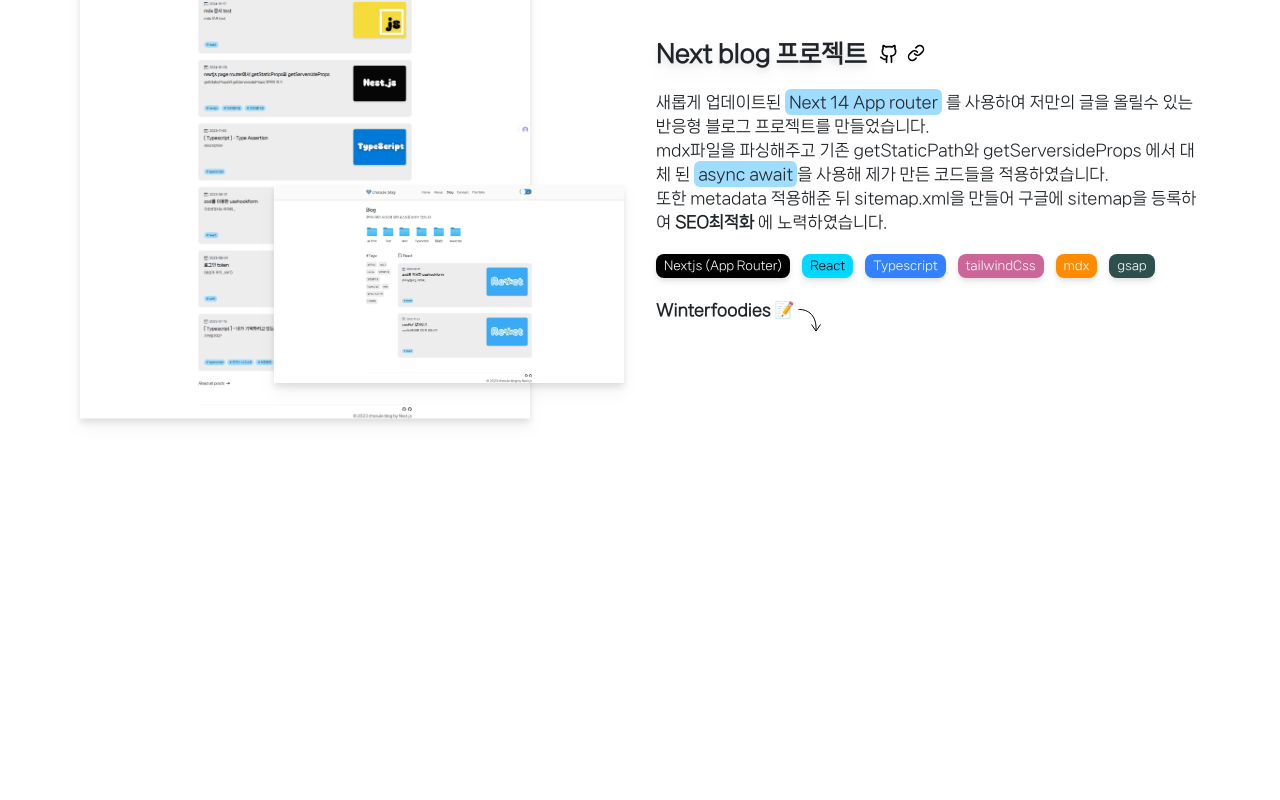
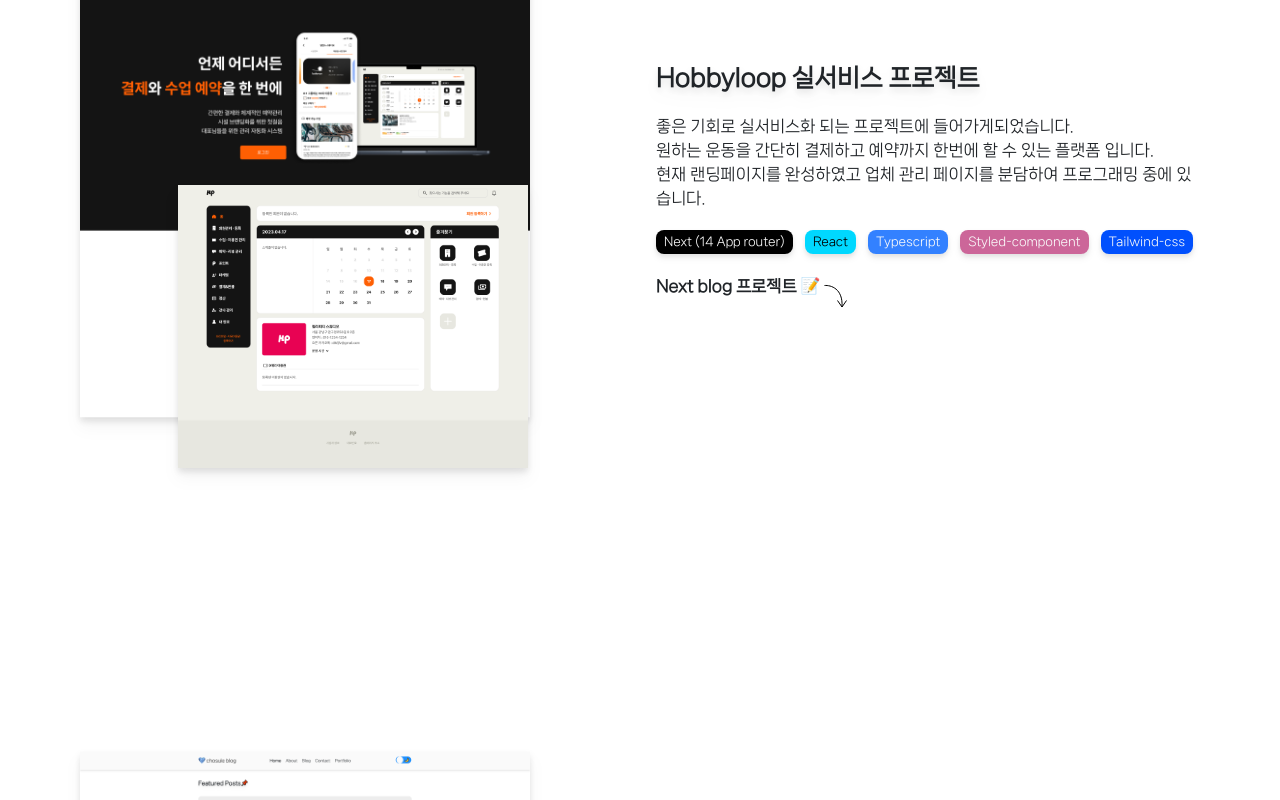
Before and after one commit to chosule/portfolio, a Next.js app: page / in a window 1280 px wide. Shown: the part 1047-1847 px from the top of the page. Built offline with nearby package versions, Linux system fonts and the light colour scheme.

Commit message:
✨Add: hobbyloop 추가

```diff
--- a/src/app/page.tsx
+++ b/src/app/page.tsx
@@ -5,6 +5,7 @@ import AdService from "@/components/Adservice";
 import WinterFoodies from "@/components/WinterFoodies";
 import Blog from "@/components/Blog";
 import ContactMe from "@/components/ContactMe";
+import Hobbyloop from "@/components/Hobbyloop";
 
 export const metadata: Metadata = {
   title: "portfolio chosule",
@@ -16,6 +17,7 @@ export default function PortfolioPage() {
     <>
       <div className="relative w-full px-10">
         <Intro />
+        <Hobbyloop />
         <Blog />
         <WinterFoodies />
         <AdService />
--- a/src/components/Blog.tsx
+++ b/src/components/Blog.tsx
@@ -70,6 +70,7 @@ export default function Blog() {
         <div className="flex gap-3 items-center">
           <Title>Next blog 프로젝트</Title>
           <IconLink
+            siteLinkDisplay
             gitLink="https://github.com/chosule/blog_next"
             siteLink="https://chosule-blog.vercel.app/"
           />
--- a/src/components/ContactMe.tsx
+++ b/src/components/ContactMe.tsx
@@ -4,7 +4,7 @@ import Wrap from "./ui/Wrap";
 
 export default function ContactMe() {
   return (
-    <Wrap id="contactMe" className="flex-col items-center">
+    <Wrap id="contactMe" className="flex-col items-center md:w-auto w-full">
       <ul className="flex md:h-60 h-40 w-[px] md:w-[506px] flex-col gap-3 overflow-hidden bg-cover rounded-xl bg-neutral-50 p-8 contact-me-shadow justify-around">
         <li className="">
           <h3 className="font-bold text-lg dark:text-neutral-900">김초슬</h3>
--- a/src/components/Header.tsx
+++ b/src/components/Header.tsx
@@ -31,7 +31,7 @@ export default function Header() {
           scrolled ? "backdrop-blur" : "bg-primary"
         } -translate-x-1/2 transform shadow-md`}
       ></div>
-      <nav className="fixed left-1/2 z-20 flex w-full max-w-[1200px] -translate-x-1/2 transform py-6 gap-36 md:px-5 md:pl-0 md:pr-0 pl-5 pr-20">
+      <nav className="fixed left-1/2 z-20 flex w-full max-w-[1200px] -translate-x-1/2 transform py-6 gap-36 md:px-5 md:pl-0 md:pr-0 pl-5 pr-3">
         <ul className="flex justify-between w-full h-full items-center">
           <li>
             <Link href="#" target="_blank">
--- /dev/null
+++ b/src/components/Hobbyloop.tsx
@@ -0,0 +1,94 @@
+"use client";
+import ImageWrap from "./ui/ImageWrap";
+import Wrap from "./ui/Wrap";
+import hobbyloopImg1 from "../../public/img/hobbyloopImg1.png";
+import hobbyloopImg2 from "../../public/img/hobbyloopImg2.png";
+import { useInView } from "react-intersection-observer";
+import { useEffect } from "react";
+import gsap from "gsap";
+import TextWrap from "./ui/TextWrap";
+import Title from "./ui/Title";
+import IconLink from "./ui/IconLink";
+import Text from "./ui/Text";
+import StackWrap from "./ui/StackWrap";
+import AnchorLink from "./ui/AnchorLink";
+
+const stackItems = [
+  {
+    text: "Next (14 App router)",
+    color: "text-neutral-50",
+    bgColor: "bg-neutral-900",
+  },
+  { text: "React", color: "text-neutral-900", bgColor: "bg-[#00d8ff]" },
+  { text: "Typescript", color: "text-neutral-50", bgColor: "bg-[#3381ff]" },
+  {
+    text: "Styled-component",
+    color: "text-neutral-50",
+    bgColor: "bg-[#CC6699]",
+  },
+  {
+    text: "Tailwind-css",
+    color: "text-neutral-50",
+    bgColor: "bg-[#0150fd]",
+  },
+];
+export default function Hobbyloop() {
+  const { ref, inView } = useInView({
+    triggerOnce: true,
+    delay: 500,
+    threshold: 0.5,
+  });
+  useEffect(() => {
+    inView ? fadeIn() : fadeOut();
+  }, [inView]);
+
+  const fadeIn = () => {
+    gsap.to(".articles-fade-in", {
+      duration: 1,
+      opacity: 1,
+      y: 0,
+      ease: "power4.out",
+      stagger: {
+        amount: 1,
+      },
+    });
+  };
+
+  const fadeOut = () => {
+    gsap.to(".articles-fade-in", {
+      duration: 1,
+      opacity: 0,
+      y: 100,
+      ease: "power4.out",
+    });
+  };
+
+  return (
+    <Wrap
+      id="hobbyloop"
+      ref={ref}
+      className="md:grid-cols-2 grid-cols-1 h-full items-center"
+    >
+      <ImageWrap
+        imageTop={hobbyloopImg1}
+        imageBottom={hobbyloopImg2}
+        right="md:right-[96px]"
+      />
+      <TextWrap>
+        <div>
+          <Title>Hobbyloop 실서비스 프로젝트</Title>
+        </div>
+        <Text>
+          좋은 기회로 실서비스화 되는 프로젝트에 들어가게되었습니다. <br />
+          원하는 운동을 간단히 결제하고 예약까지 한번에 할 수 있는 플랫폼
+          입니다.
+          <br />
+          현재 랜딩페이지를 완성하였고 업체 관리 페이지를 분담하여 프로그래밍
+          중에 있습니다.
+        </Text>
+        <StackWrap stackItems={stackItems} />
+        <AnchorLink text="Next blog 프로젝트 📝" href="#chosuleblog" />
+      </TextWrap>
+    </Wrap>
+  );
+}
--- a/src/components/Intro.tsx
+++ b/src/components/Intro.tsx
@@ -56,7 +56,7 @@ export default function Intro() {
         프론트엔드 개발자에게 있어 중요하다고 생각합니다.
       </SubTitle>
       <ImQuotesRight className="text-2xl dark:text-neutral-50 place-self-end" />
-      <AnchorLink text="포트폴리오 보기📝" href="#chosuleblog" />
+      <AnchorLink text="포트폴리오 보기📝" href="#hobbyloop" />
     </Wrap>
   );
 }
--- a/src/components/WinterFoodies.tsx
+++ b/src/components/WinterFoodies.tsx
@@ -81,12 +81,9 @@ export default function WinterFoodies() {
       <TextWrap>
         <div className="flex gap-3 items-center">
           <Title>WinterFoodies 사이드 프로젝트</Title>
-          <IconLink
-            gitLink="https://github.com/chosule/winter_foodies"
-            siteLink="#"
-          />
+          <IconLink gitLink="https://github.com/chosule/winter_foodies" />
         </div>
-        <WinterFoodiesComet />
+        {/* <WinterFoodiesComet /> */}
         <Text className="leading-loose flex-[0.8]">
           백엔드 1명과 프론트 개발 1명(저) , 총 두명으로 이루어진 <br />
           <span className="strong">포트폴리오용 사이드 프로젝트</span> 입니다.
--- a/src/components/ui/IconLink.tsx
+++ b/src/components/ui/IconLink.tsx
@@ -1,21 +1,26 @@
-import Link from "next/link"
-import {Github,LinkIcon} from "../../../public/img/LinkIcon"
+import Link from "next/link";
+import { Github, LinkIcon } from "../../../public/img/LinkIcon";
 
-
-type Props ={
-    gitLink:string;
-    siteLink:string;
-}
-export default function IconLink({gitLink,siteLink}:Props) {
-
-     return(
+type Props = {
+  gitLink: string;
+  siteLink?: string;
+  siteLinkDisplay?: boolean;
+};
+export default function IconLink({
+  gitLink,
+  siteLink,
+  siteLinkDisplay,
+}: Props) {
+  return (
     <div className="flex gap-2">
       <Link href={`${gitLink}`} target="_blank">
-                <Github/>
+        <Github />
       </Link>
+      {siteLinkDisplay && (
         <Link href={`${siteLink}`} target="_blank">
-                <LinkIcon/>
+          <LinkIcon />
         </Link>
+      )}
     </div>
-     )
+  );
 }
--- a/src/components/ui/ImageWrap.tsx
+++ b/src/components/ui/ImageWrap.tsx
@@ -4,17 +4,19 @@ type Props = {
   imageTop: StaticImageData;
   imageBottom: StaticImageData;
   className?: string;
-  top?: string;
-  left?: string;
+  right?: string;
 };
 
-const SiteImgs = [{}];
-
-export default function ImageWrap({ imageTop, imageBottom, className }: Props) {
+export default function ImageWrap({
+  imageTop,
+  imageBottom,
+  className,
+  right,
+}: Props) {
   return (
     <div className={`flex flex-col gap-8 relative md:h-full ${className}`}>
       <Image
-        className={`absolute z-[1] drop-shadow-lg right-0 top-[50%]`}
+        className={`absolute z-[1] drop-shadow-lg right-0 top-[50%] ${right}`}
         src={imageTop}
         alt="이미지1"
         width={350}
--- a/src/components/ui/Text.tsx
+++ b/src/components/ui/Text.tsx
@@ -7,7 +7,7 @@ export default function Text({
 }) {
   return (
     <p
-      className={`text-primary text-sm whitespace-pre-wrap md:text-base ${className}`}
+      className={`text-primary text-sm whitespace-pre-wrap md:text-base  ${className}`}
     >
       {children}
     </p>
--- a/src/components/ui/Wrap.tsx
+++ b/src/components/ui/Wrap.tsx
@@ -16,7 +16,7 @@ export const Wrap = forwardRef(
         className={`relative flex items-center justify-center my-14 md:my-0  h-screen`}
         {...rest}
       >
-        <div className={`grid gap-8 ${className}`}>{children}</div>
+        <div className={`grid md:gap-8 gap-4 ${className}`}>{children}</div>
       </section>
     );
   }
```
Also changed, not shown: public/img/hobbyloopImg1.png (added), public/img/hobbyloopImg2.png (added). Lines whose indentation alone changed are shown as unchanged.
